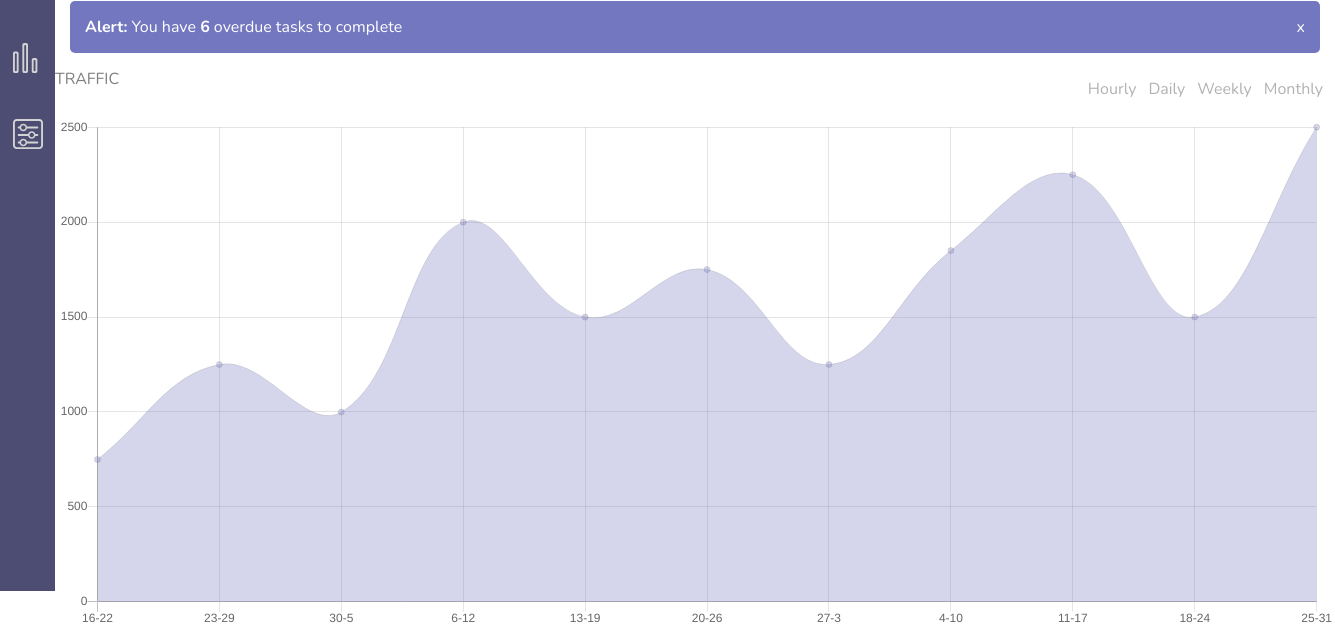
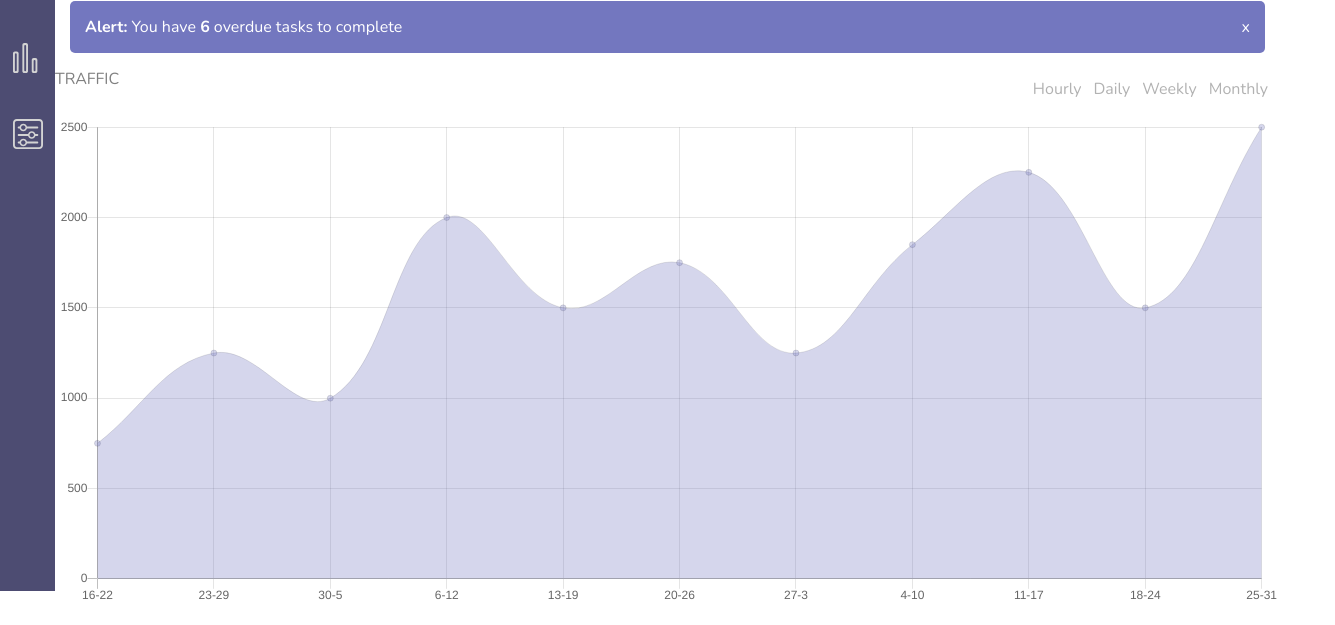
Before and after one commit to brigittavarga/techdegree-project-7, a website: page index.html in a window 1280 px wide. Shown: the part 209-834 px from the top of the page, 1335 px wide, since content can reach past the window. Drawn offline with nearby package versions, Linux system fonts and the light colour scheme.

Commit message:
change width of traffic chart

```diff
--- a/scss/style.scss
+++ b/scss/style.scss
@@ -123,13 +123,12 @@ h3 {
 }
 
 #traffic-chart {
-  width: 100vw;
+  width: 90vw;
 }
 
 section,
 .dashboard-header {
   padding-left: 0;
-  margin: 0 auto;
 }
 
 .section-heading {
@@ -623,6 +622,8 @@ MEDIA QUERIES
     }
   }
 
+
+
   #timezone {
     width: 100%;
     border: 1px solid $light-gray;
```
Also changed, not shown: css/style.css, 1 other file.
